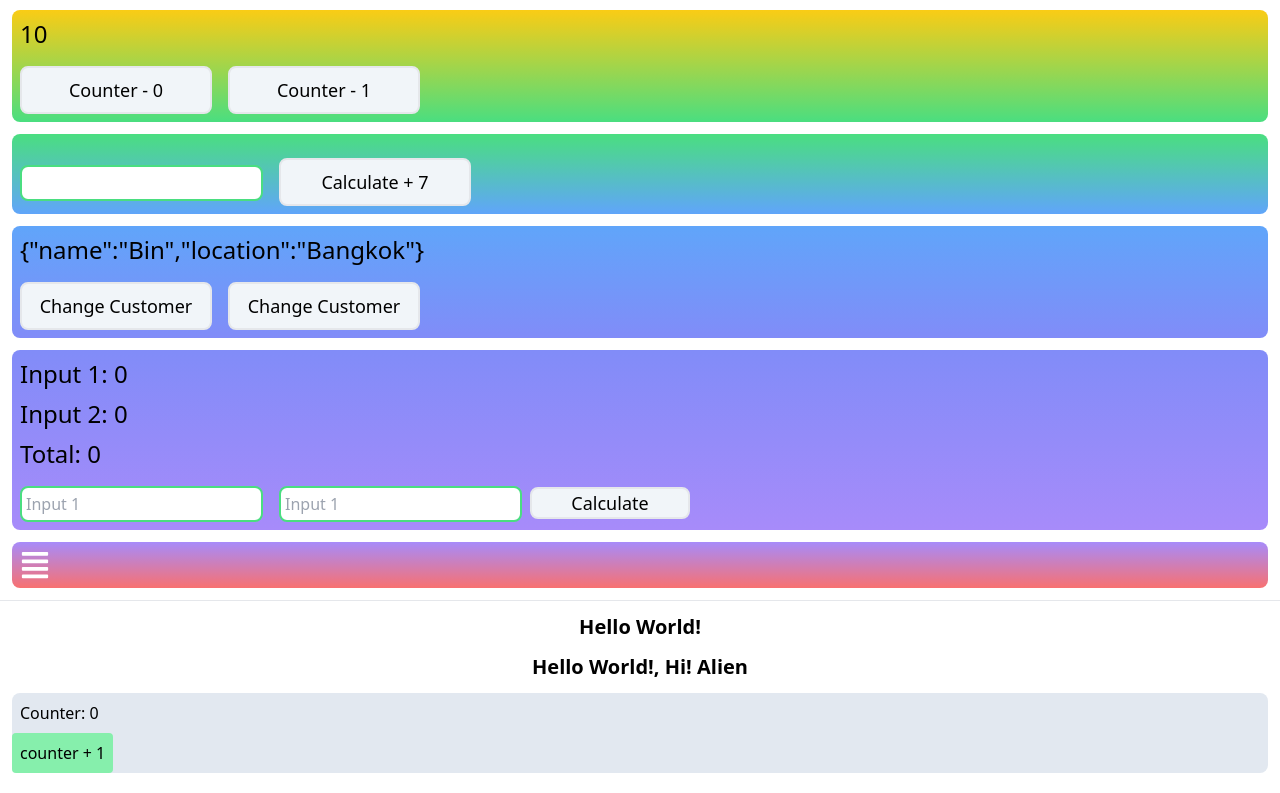
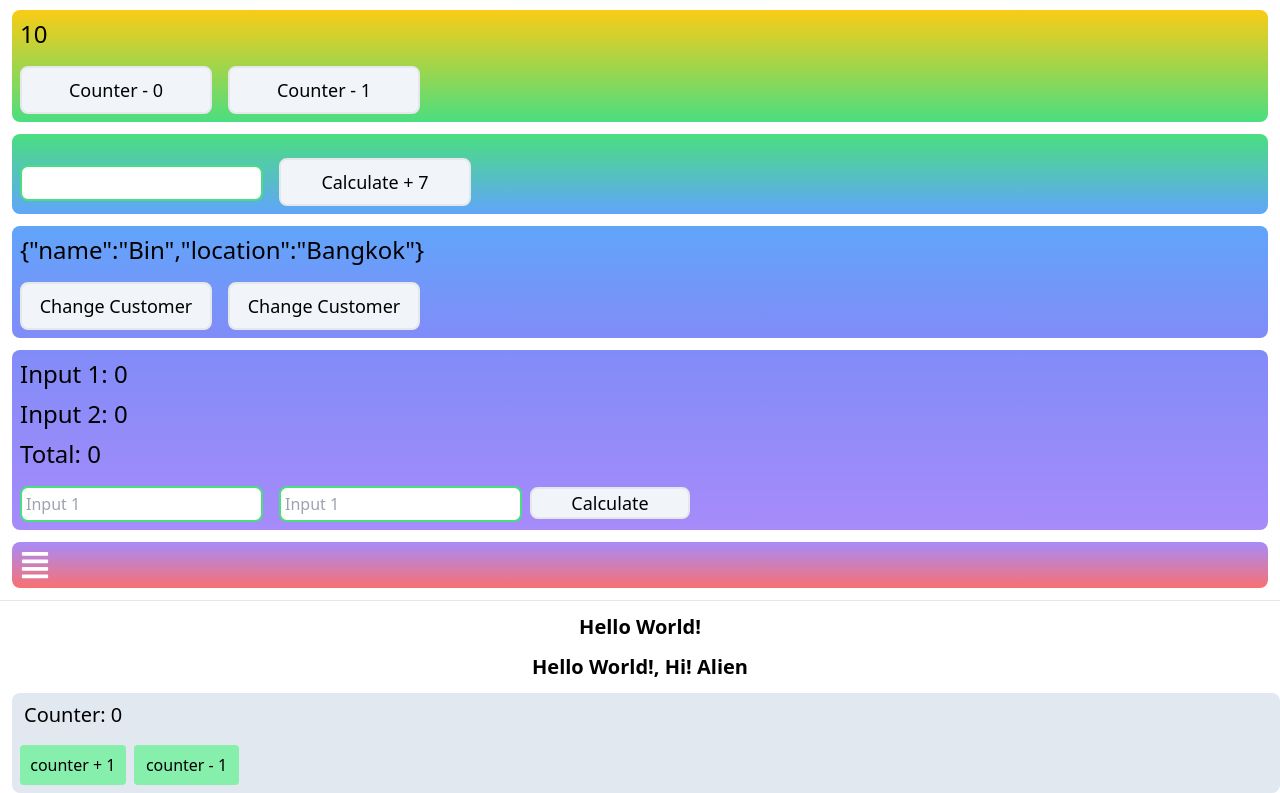
Before and after one commit to soAcademy/workshop-state-and-event, a React (Create React App) app: page / in a window 1280 px wide. Shown: the part 1123-1916 px from the top of the page. Built offline with nearby package versions, Linux system fonts and the light colour scheme.

Commit message:
feat: Prop3 add  button - 1

```diff
--- a/src/Props/Prop3.js
+++ b/src/Props/Prop3.js
@@ -1,33 +1,44 @@
 import React, { useState } from "react";
 
-const RenderComponent = ({ counterData }) => <div className="p-2">Counter: {counterData}</div>;
+// const RenderComponent = ({ counterData }) => <div className="p-2">Counter: {counterData}</div>;
+
+// const Prop3 = () => {
+//   const [counter, setCounter] = useState(0);
+
+//   return (
+//     <div className="m-3 bg-slate-200 rounded-lg">
+//       <RenderComponent counterData={counter} />
+//       <button className="bg-green-300 rounded p-2" onClick={() => setCounter(counter + 1)}>
+//         counter + 1
+//       </button>
+//     </div>
+//   );
+// };
+
+// export default Prop3;
+
+const RenderCounter = (props) => <div className="ml-3 mb-2 text-xl">Counter: {props.counter}</div>;
 
 const Prop3 = () => {
   const [counter, setCounter] = useState(0);
 
   return (
-    <div className="m-3 bg-slate-200 rounded-lg">
-      <RenderComponent counterData={counter} />
-      <button className="bg-green-300 rounded p-2" onClick={() => setCounter(counter + 1)}>
+    <div className="ml-3 py-2 bg-slate-200 rounded-lg">
+      <RenderCounter counter={counter} />
+      <button
+        onClick={() => setCounter(counter + 1)}
+        className="bg-green-300 rounded w-1/12 p-2 ml-2 mt-2"
+      >
         counter + 1
+      </button>
+      <button
+        onClick={() => setCounter(counter - 1)}
+        className="bg-green-300 rounded w-1/12 p-2 ml-2 mt-2"
+      >
+        counter - 1
       </button>
     </div>
   );
 };
 
 export default Prop3;
-
-// const RenderCounter = (props) => <div>Counter: {props.counter}</div>;
-
-// const Prop3 = () => {
-//   const [counter, setCounter] = useState(0);
-
-//   return (
-//     <div>
-//       <RenderCounter props={counter} />
-//       <button onClick={() => setCounter(counter + 1)} className="">counter + 1</button>
-//     </div>
-//   );
-// };
-
-// export default Prop3;
```
